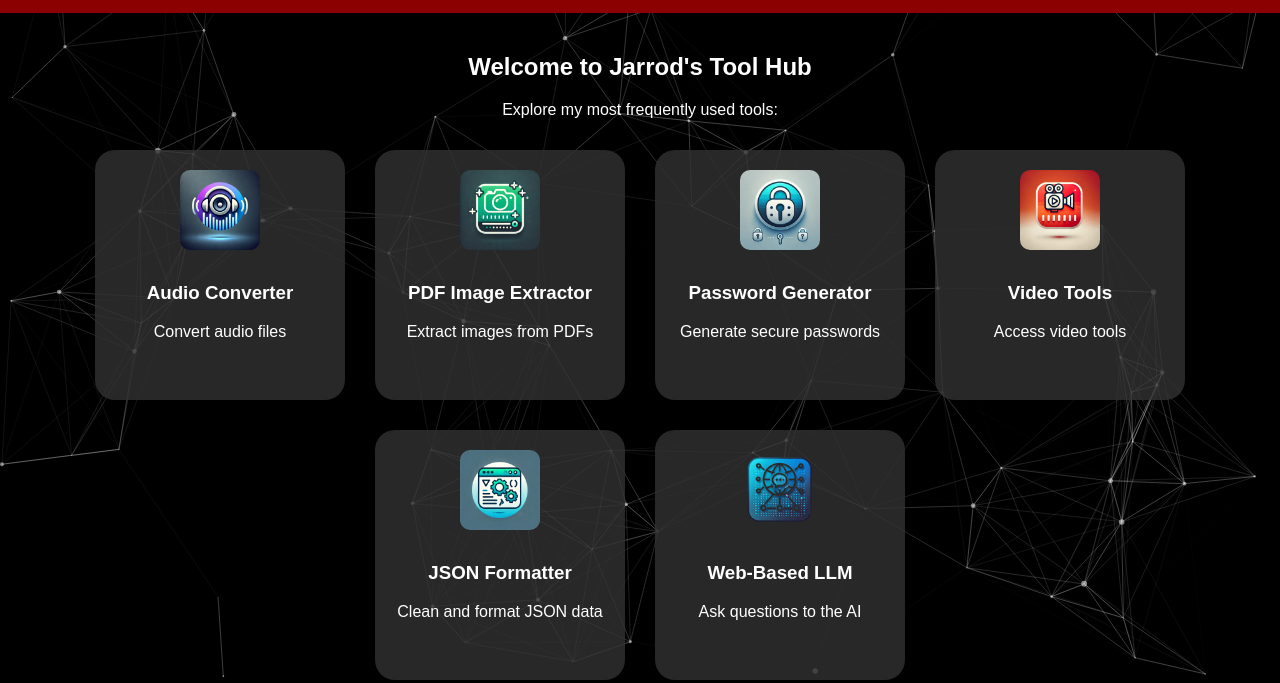
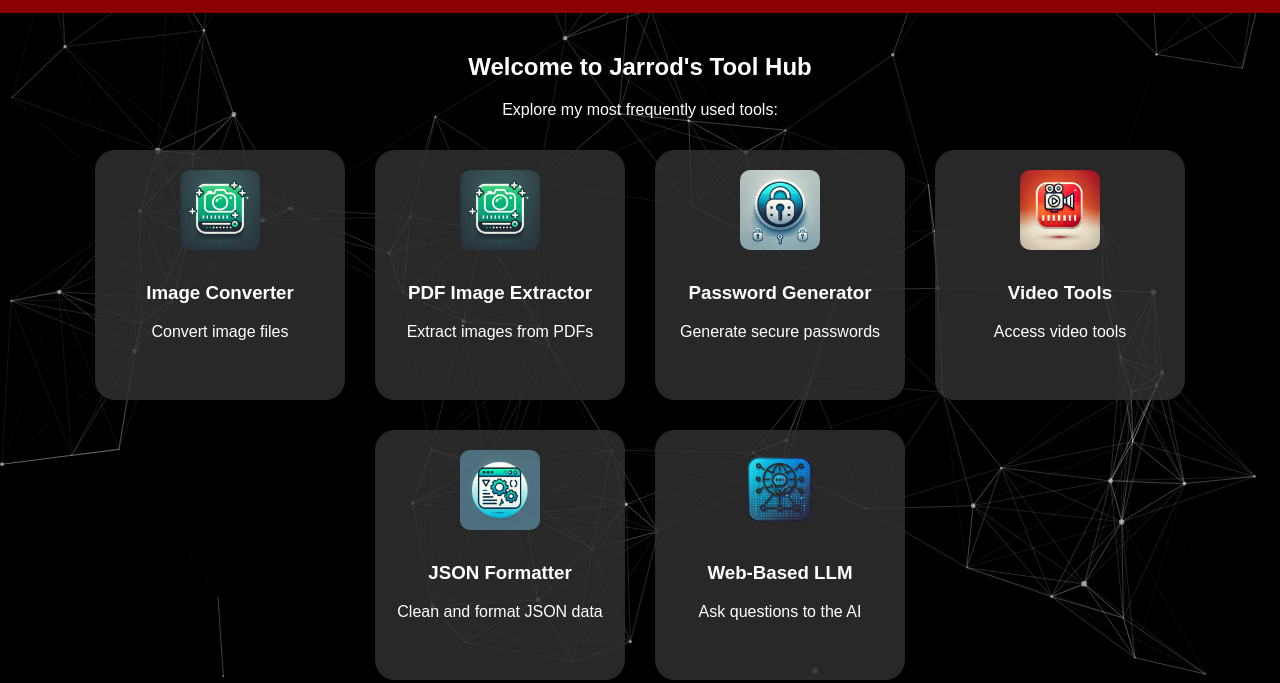
Before and after one commit to Jubaroo/GitHub_Website, a plain HTML site: page index.html in a window 1280 px wide. Shown: the part 117-800 px from the top of the page. Drawn offline with nearby package versions, Linux system fonts and the light colour scheme; animation ran at ten frames a second.

Commit message:
changed a card

```diff
--- a/index.html
+++ b/index.html
@@ -211,9 +211,9 @@
             <div class="card">
               <canvas></canvas>
               <div class="card-content">
-                <img src="icons/audio-icon.png" alt="Audio Converter" />
-                <h3>Audio Converter</h3>
-                <p>Convert audio files</p>
+                <img src="icons/image-icon.png" alt="Image Converter" />
+                <h3>Image Converter</h3>
+                <p>Convert image files</p>
               </div>
             </div>
           </a>
```
